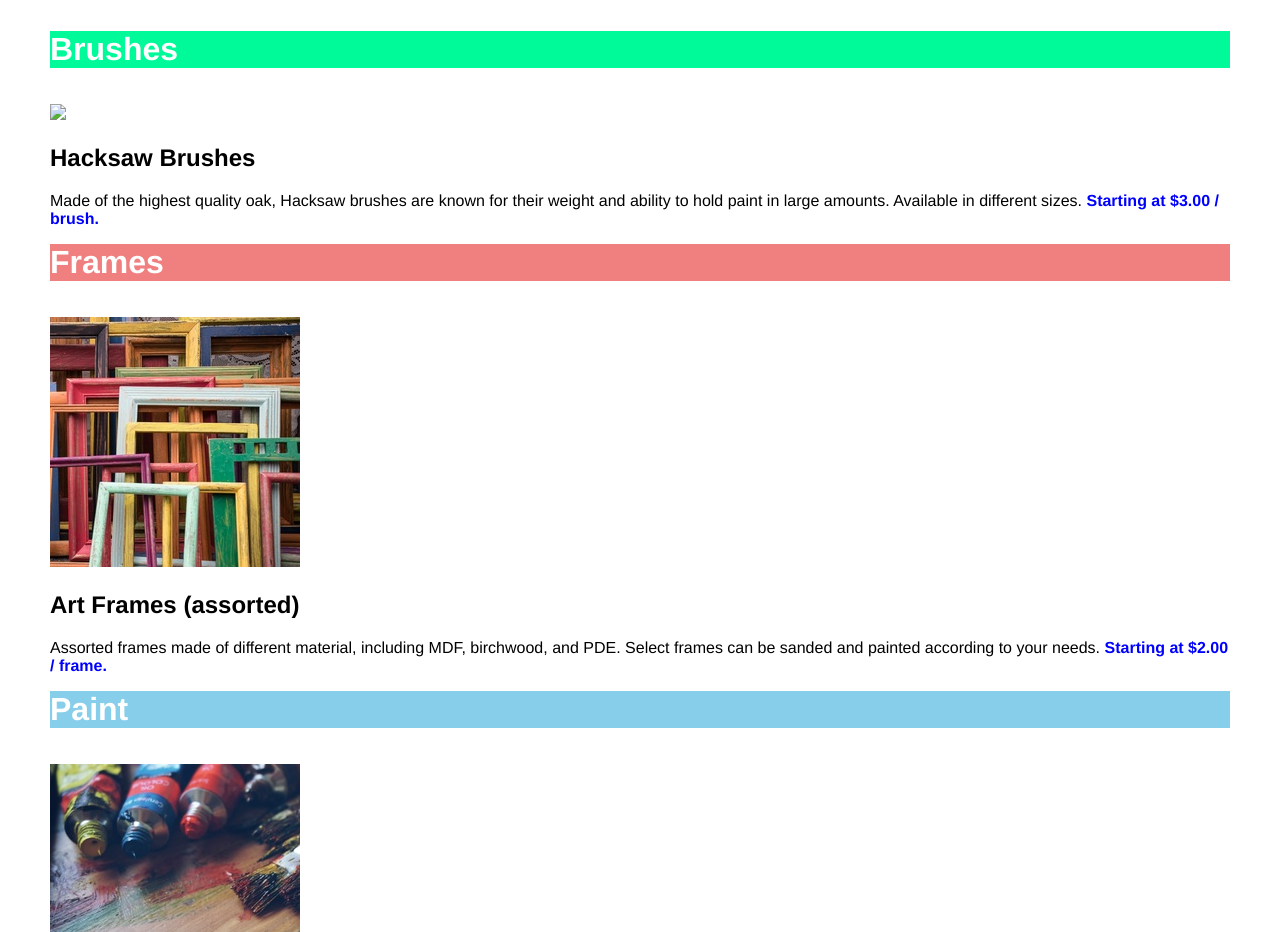
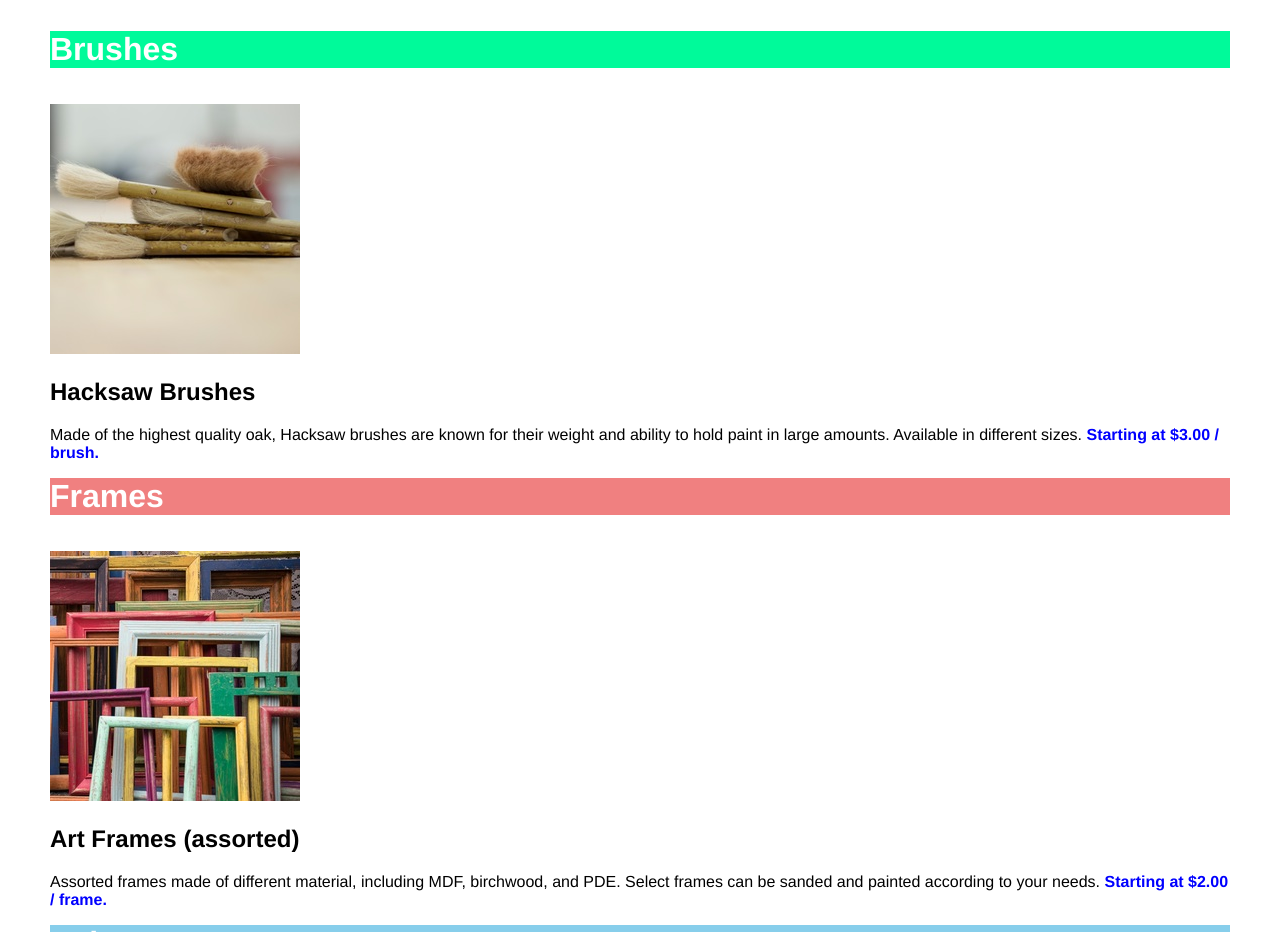
Before and after one commit to NeenSever/neensever.github.io, a plain HTML site: page index.html in a window 1280 px wide. Shown: the part 168-1100 px from the top of the page. Drawn offline with Linux system fonts and the light colour scheme; files whose address does not match are found by name.

Commit message:
Update index.html

```diff
--- a/index.html
+++ b/index.html
@@ -13,7 +13,7 @@
 
     <!--Content 1 section-->
     <div class="brushes sections">Brushes</div><br><br>
-    <img src="../DasmotoProject/Resources/images/hacksaw.jpeg"/>
+    <img src="hacksaw.jpeg"/>
     <div>
         <h2>Hacksaw Brushes<h2>
     </div>
```
